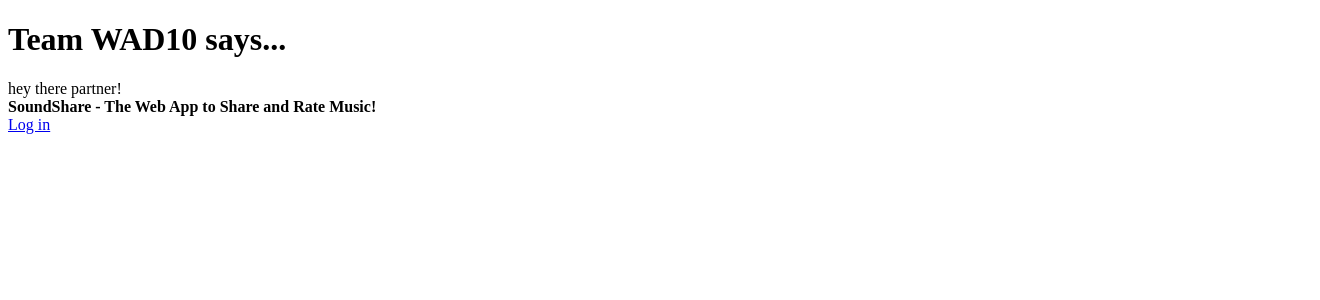
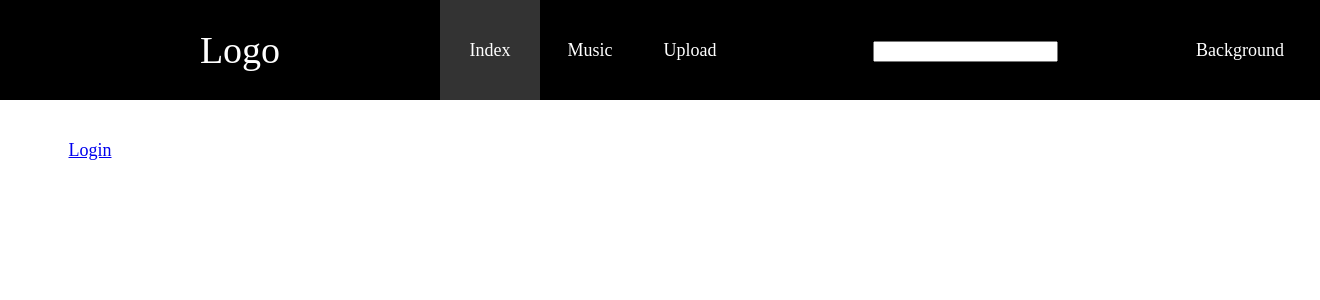
Before and after one commit to ashleendaly/soundshare, a Django app: page / in a window 1320 px wide. Shown: the top 300 px of the page. Run offline with Django 3.2, Linux system fonts and the light colour scheme.

Commit message:
index page

```diff
--- /dev/null
+++ b/templates/soundshare/css/style.css
@@ -0,0 +1,50 @@
+@charset "utf-8";
+/* CSS Document */
+
+body{
+	margin: 0 auto;
+	padding: 0;
+}
+
+.nav{
+	position: relative;
+	z-index: 1500px;
+	height: 100px;
+	box-sizing: border-box;
+	background: black;
+	border-bottom: 1px solid #000;
+}
+
+.nav .guide{
+	margin: 0 auto;
+	width: 100%;
+	height: 100px;
+}
+
+.nav .guide li{
+	list-style: none;
+	float: left;
+	width: 100px;
+	height: 100%;
+	line-height: 100px;
+	text-align: center;
+	font-family: inconsolata;
+	font-size: 18px;
+	color: white;
+
+}
+
+.nav .guide .logo{
+    width:400px;
+	font-size: 38px;
+}
+
+.nav .guide .ser{
+	width: 450px;
+	height: 100%;
+}
+
+.nav .guide .choose{
+	background-color: #333333;
+	color:white;
+}
--- a/templates/soundshare/index.html
+++ b/templates/soundshare/index.html
@@ -1,16 +1,21 @@
 <!DOCTYPE html>
 <html>
+<link rel="stylesheet" href="css/style.css">
     <head>
         <title>Index</title>
     </head>
     <body>
-        <h1>Team WAD10 says...</h1>
-        <div>
-            hey there partner! <br />
-            <strong>{{ boldmessage }}</strong><br />
-        </div>
-        <div>
-            <a href="/soundshare/login/">Log in</a><br />
-        </div>
+		<!--------Guide Page----------->
+		<div class="nav">
+			<ul class="guide">
+				<li class="logo">Logo</li>
+				<li class="choose">Index</li>
+				<li>Music</li>
+				<li>Upload</li>
+				<li class="ser"><input type="search"></li>
+				<li>Background</li>
+				<li><a href="login.html">Login</a></li>
+			</ul>
+		</div>
     </body>
 </html>
```
